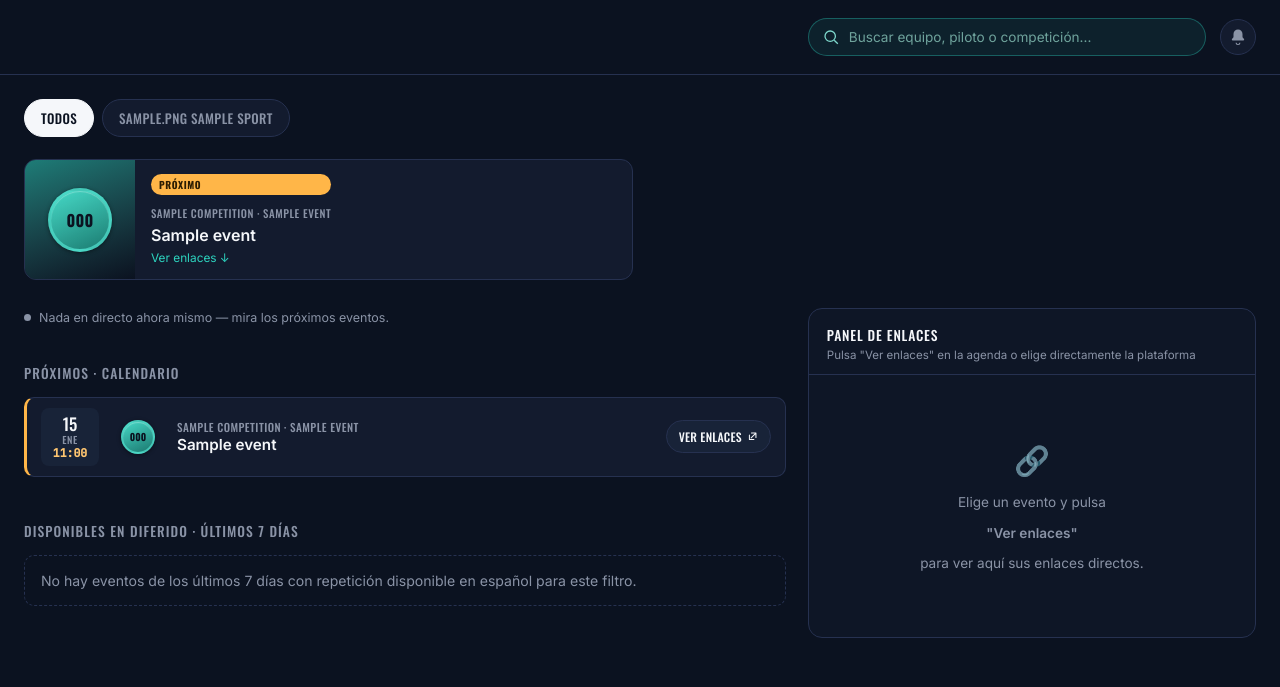
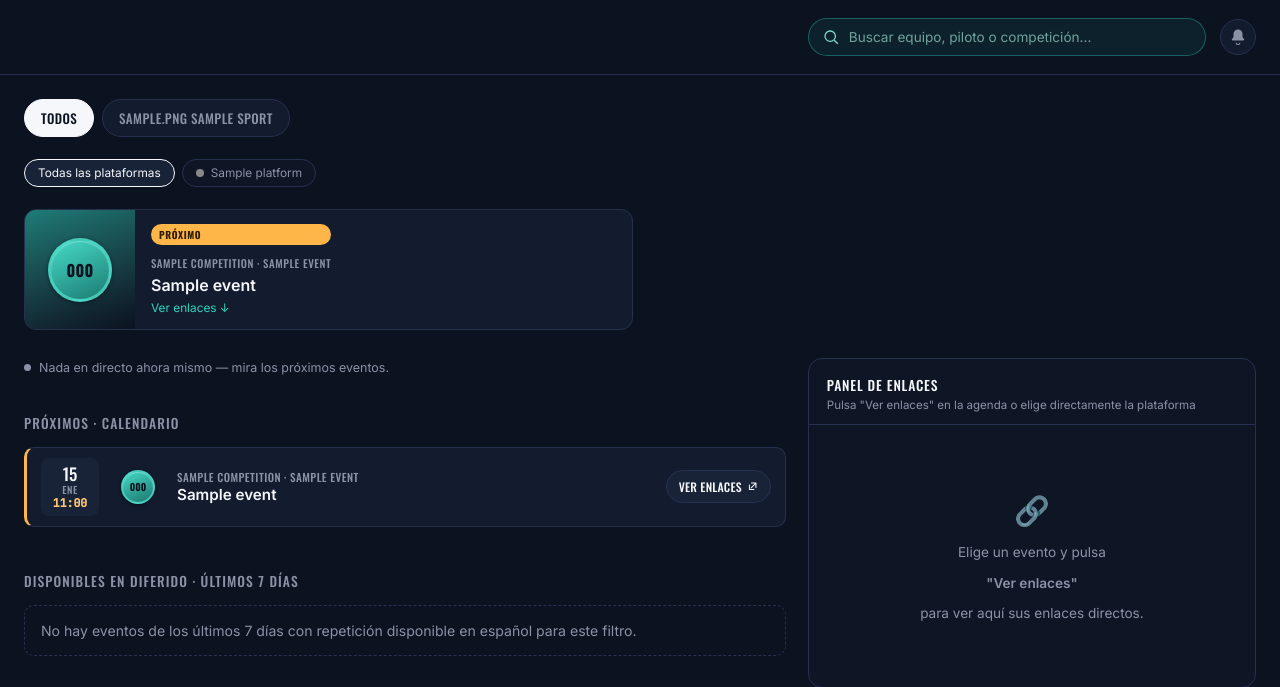
Before and after one commit to sergiarbos/Sports_Stream_Platform_unififer, a Django app: page /?sport=all&platform=all in a window 1280 px wide. Shown: the top 687 px of the page. Run offline with Django 5.2, Linux system fonts and the light colour scheme; tables that the repository leaves empty hold one stand-in row (values such as "Sample post").

Commit message:
platform filters

```diff
--- a/schedule/templates/schedule/home.html
+++ b/schedule/templates/schedule/home.html
@@ -4,13 +4,25 @@
 <div class="container">
 
   <nav class="sport-tabs">
-    <a href="?sport=all" class="sport-tab {% if selected_sport_slug == 'all' %}active{% endif %}">Todos</a>
+    <a href="?sport=all&amp;platform={{ selected_platform_slug }}" class="sport-tab {% if selected_sport_slug == 'all' %}active{% endif %}">Todos</a>
     {% for sport in sports %}
-      <a href="?sport={{ sport.slug }}" class="sport-tab {% if selected_sport_slug == sport.slug %}active{% endif %}">
+      <a href="?sport={{ sport.slug }}&amp;platform={{ selected_platform_slug }}" class="sport-tab {% if selected_sport_slug == sport.slug %}active{% endif %}">
         {{ sport.icon }} {{ sport.name }}
       </a>
     {% endfor %}
   </nav>
+
+  {% if platforms %}
+  <nav class="platform-tabs">
+    <a href="?sport={{ selected_sport_slug }}&amp;platform=all" class="platform-tab {% if selected_platform_slug == 'all' %}active{% endif %}">Todas las plataformas</a>
+    {% for platform in platforms %}
+      <a href="?sport={{ selected_sport_slug }}&amp;platform={{ platform.slug }}" class="platform-tab {% if selected_platform_slug == platform.slug %}active{% endif %}">
+        <span class="platform-dot" style="background:{{ platform.color }}"></span>
+        {{ platform.name }}
+      </a>
+    {% endfor %}
+  </nav>
+  {% endif %}
 
   {% if featured_events %}
   <section class="featured-strip">
--- a/schedule/views.py
+++ b/schedule/views.py
@@ -1,7 +1,6 @@
 from django.shortcuts import render
-from django.utils import timezone
 
-from .models import Event, Sport
+from .models import Event, Platform, Sport
 
 
 def home(request):
@@ -15,22 +14,34 @@ def home(request):
       2. Eventos futuros o en directo -> siempre visibles, con su horario.
       3. Eventos pasados -> solo visibles si tienen repetición/VOD Y ocurrieron
          dentro de los últimos Event.ARCHIVE_WINDOW_DAYS días.
+
+    Filtros disponibles vía querystring:
+      ?sport=<slug>     filtra por deporte (o "all").
+      ?platform=<slug>  filtra a eventos retransmitidos en español por esa
+                        plataforma (o "all"). Solo se listan plataformas que
+                        realmente tengan al menos una retransmisión en
+                        español para no mostrar opciones vacías.
     """
     sports = Sport.objects.all()
+    platforms = Platform.objects.filter(
+        broadcasts__language__startswith="es"
+    ).distinct().order_by("name")
+
     selected_sport_slug = request.GET.get("sport", "all")
+    selected_platform_slug = request.GET.get("platform", "all")
 
     events_qs = (
         Event.objects.select_related("competition", "competition__sport")
         .prefetch_related("broadcasts__platform")
-        .exclude(
-            status=Event.STATUS_SCHEDULED,
-            start_datetime__gt=(
-                timezone.now() + timezone.timedelta(days=Event.UPCOMING_WINDOW_DAYS)
-            ),
-        )
+        .all()
     )
     if selected_sport_slug != "all":
         events_qs = events_qs.filter(competition__sport__slug=selected_sport_slug)
+    if selected_platform_slug != "all":
+        events_qs = events_qs.filter(
+            broadcasts__platform__slug=selected_platform_slug,
+            broadcasts__language__startswith="es",
+        ).distinct()
 
     live, upcoming, past = [], [], []
     for event in events_qs:
@@ -56,7 +67,9 @@ def home(request):
 
     context = {
         "sports": sports,
+        "platforms": platforms,
         "selected_sport_slug": selected_sport_slug,
+        "selected_platform_slug": selected_platform_slug,
         "live_events": live,
         "upcoming_events": upcoming,
         "past_events": past,
--- a/static/css/style.css
+++ b/static/css/style.css
@@ -218,6 +218,43 @@ button, input { font-family: inherit; }
   background: var(--text-primary);
   color: var(--bg-deep);
   border-color: var(--text-primary);
+}
+
+/* ---------- Platform tabs ---------- */
+
+.platform-tabs {
+  display: flex;
+  gap: 7px;
+  flex-wrap: wrap;
+  margin-bottom: 22px;
+}
+
+.platform-tab {
+  border: 1px solid var(--line);
+  background: var(--surface-sunken);
+  color: var(--text-muted);
+  padding: 6px 13px;
+  border-radius: 999px;
+  font-size: 0.74rem;
+  display: inline-flex;
+  align-items: center;
+  gap: 7px;
+  transition: border-color 0.15s, color 0.15s, background 0.15s;
+}
+
+.platform-tab:hover { border-color: var(--accent-upcoming); color: var(--text-primary); }
+
+.platform-tab.active {
+  background: var(--surface-raised);
+  color: var(--text-primary);
+  border-color: var(--text-primary);
+}
+
+.platform-tab .platform-dot {
+  width: 8px;
+  height: 8px;
+  border-radius: 50%;
+  flex-shrink: 0;
 }
 
 /* ---------- Destacados (sustituye las imágenes del wireframe) ---------- */
--- a/templates/base.html
+++ b/templates/base.html
@@ -10,7 +10,7 @@
   {% comment %} El "?v=" fuerza al navegador a descargar la versión nueva
   en vez de servir una copia cacheada antigua. Subir el número cada vez
   que se edite style.css o app.js. {% endcomment %}
-  <link rel="stylesheet" href="{% static 'css/style.css' %}?v=4">
+  <link rel="stylesheet" href="{% static 'css/style.css' %}?v=5">
 </head>
 <body>
   <header class="topbar">
```
